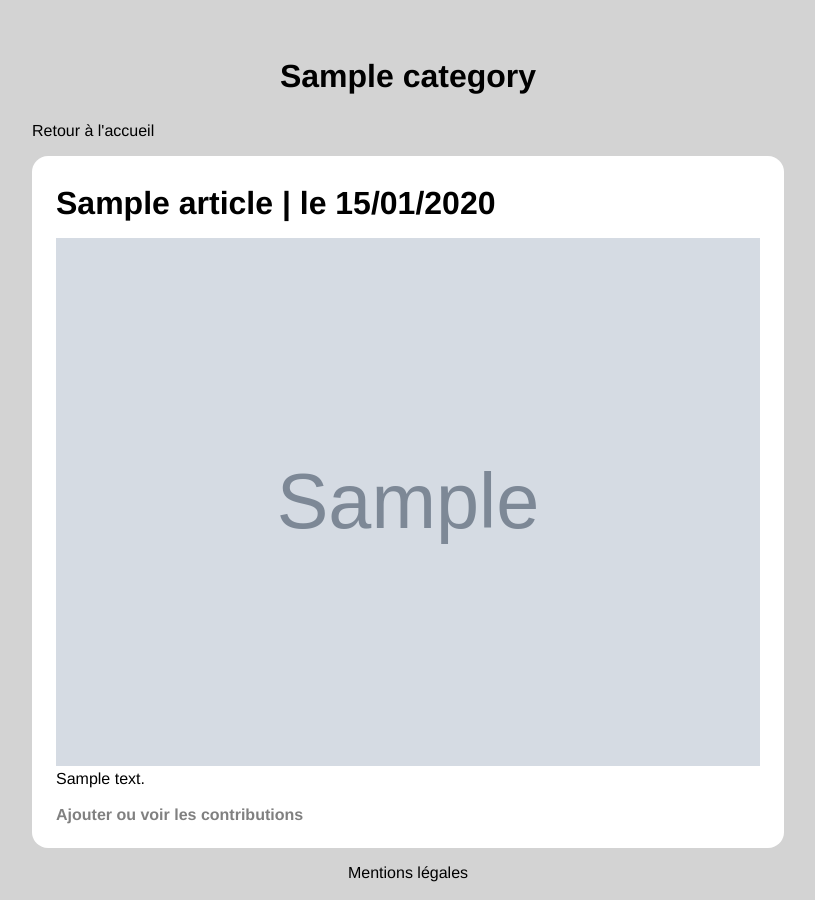
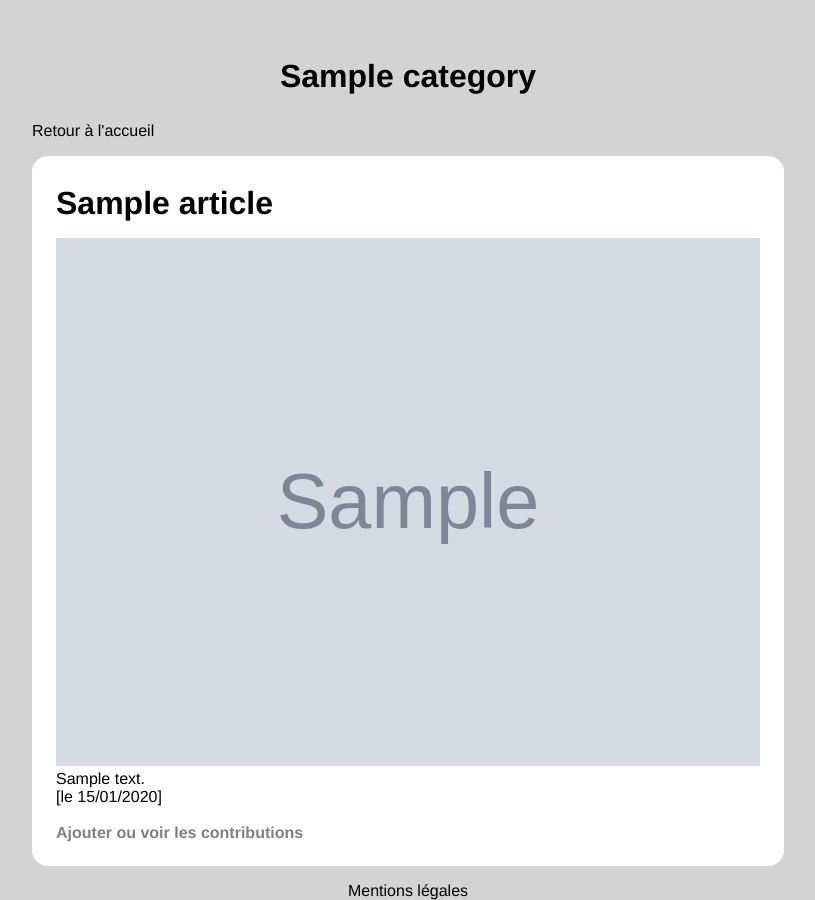
Before and after one commit to manuelTouchefeu/suivisco, a Flask app: page /blog-ecole/?cat=1 in a window 1280 px wide. Shown: the part 176-1076 px from the top of the page, without its empty margins (232-1047 px from the left). Run offline with Flask 3, Linux system fonts and the light colour scheme; tables that the repository leaves empty hold one stand-in row (values such as "Sample post"); grey boxes marked "Sample" are stand-in pictures; parts of the project's set-up code (start-up, migrations or seed data) failed here and were passed over.

Commit message:
Update date on blog

```diff
--- a/suiviflaskapp/templates/blog-final-articles.html
+++ b/suiviflaskapp/templates/blog-final-articles.html
@@ -9,8 +9,7 @@
     {% for article in articles %}
     <div class="article" id="article_{{ article.id }}">
         <h2>
-            <span class="title">{{ article.title }}</span> |
-            le <span class="date">{{ article.date.strftime("%d/%m/%Y") }}</span>
+            <span class="title">{{ article.title }}</span>
         </h2>
         {% if article.image %}
         <img src="{{ config['BLOG_IMG'] }}{{ article.image }}" width="100%">
@@ -18,6 +17,7 @@
         <div class="text">
         {{ article.content|safe }}
         </div>
+        <div>[le <span class="date">{{ article.date.strftime("%d/%m/%Y") }}</span>]</div>
         <br>
         {% if article.is_editable %}
             {% if visitor or current_user.is_authenticated %}
```
